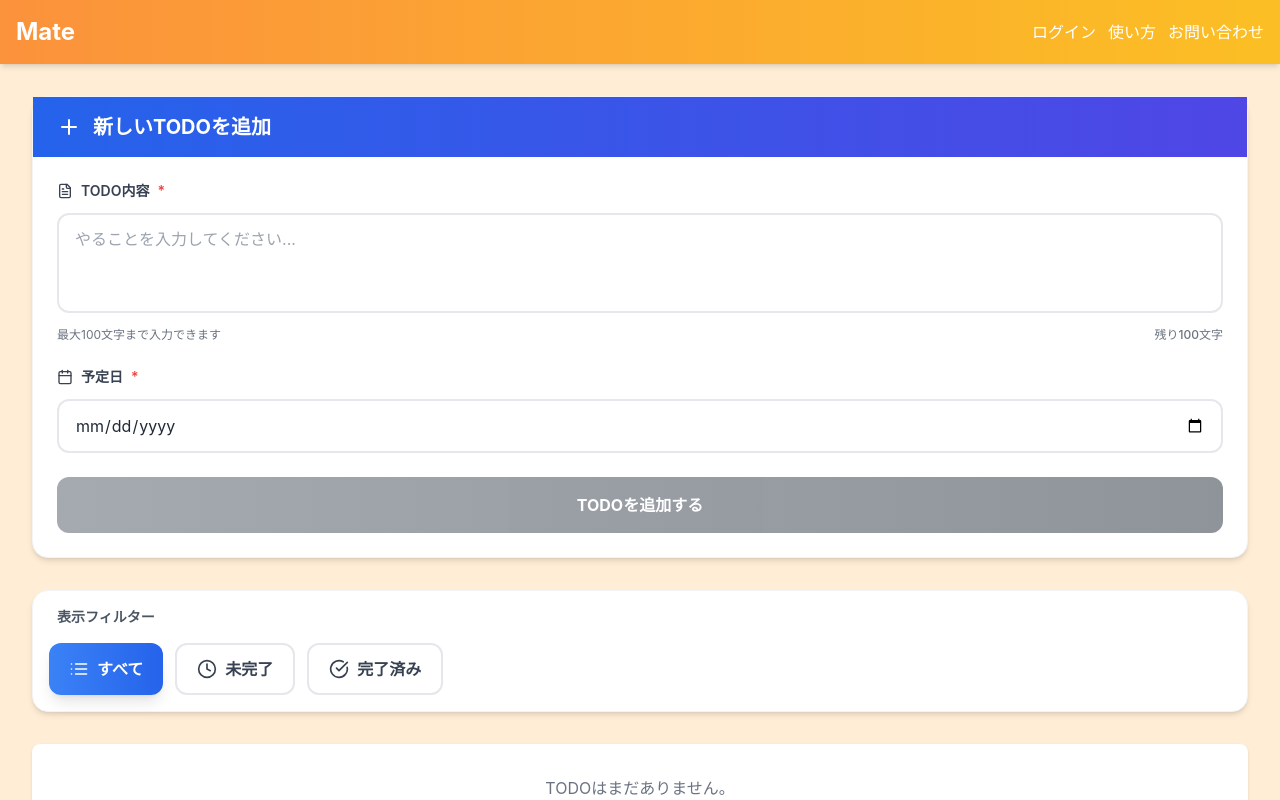
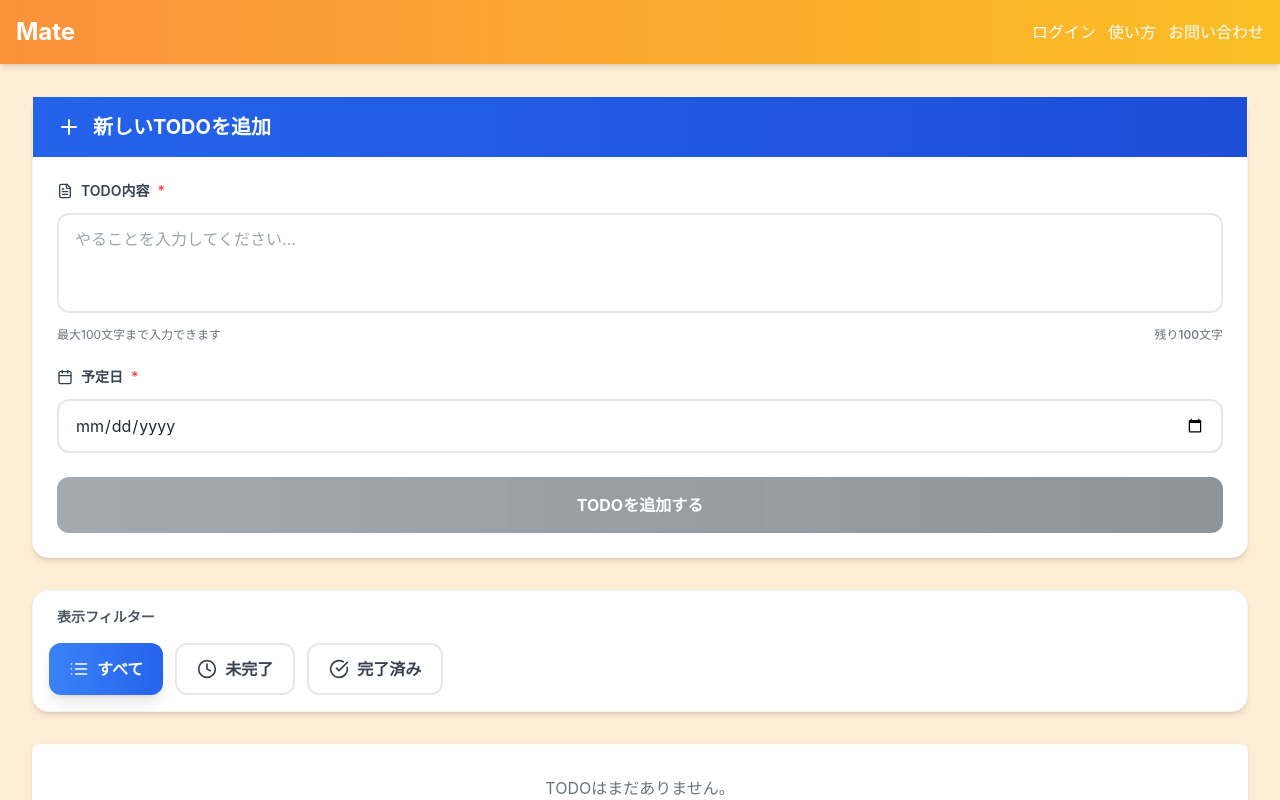
Before and after one commit to yuma33/Mate, a React (Create React App) app: page / in a window 1280 px wide. Shown: the top 800 px of the page. Built offline with nearby package versions, Linux system fonts and the light colour scheme.

Commit message:
UIの調整

```diff
--- a/src/components/Event.jsx
+++ b/src/components/Event.jsx
@@ -35,7 +35,7 @@ const Event = ({ onTodoAdd, editingTodo, onCancel }) => {
 
   return (
     <div className="bg-white rounded-2xl shadow-md border border-gray-100 mb-8">
-      <div className={`px-6 py-4 ${isEditing ? 'bg-gradient-to-r from-purple-500 to-indigo-500' : 'bg-gradient-to-r from-blue-600 to-indigo-600'} text-white flex justify-between items-center`}>
+      <div className={`px-6 py-4 ${isEditing ? 'bg-gradient-to-r from-purple-500 to-indigo-500' : 'bg-gradient-to-r from-blue-600 to-blue-700'} text-white flex justify-between items-center`}>
         <div className="flex items-center gap-3">
           {isEditing ? (
             <Edit className="w-6 h-6" />
--- a/src/components/FilterButtons.jsx
+++ b/src/components/FilterButtons.jsx
@@ -23,7 +23,7 @@ const FilterButtons = ({ activeFilter, onFilterChange }) => {
   ];
 
   const getButtonStyles = (filter, isActive) => {
-    const baseStyles = "flex items-center gap-2 px-5 py-3 rounded-xl font-semibold transition-all transform hover:scale-105 focus:ring-4 focus:ring-offset-2";
+    const baseStyles = "flex items-center gap-2 px-5 py-3 rounded-xl font-semibold  ";
 
     if (isActive) {
       switch (filter.color) {
@@ -32,7 +32,7 @@ const FilterButtons = ({ activeFilter, onFilterChange }) => {
         case 'amber':
           return `${baseStyles} bg-gradient-to-r from-amber-500 to-orange-500 text-white shadow-lg focus:ring-amber-300`;
         case 'green':
-          return `${baseStyles} bg-gradient-to-r from-green-500 to-emerald-500 text-white shadow-lg focus:ring-green-300`;
+          return `${baseStyles} bg-gradient-to-r from-green-400 to-emerald-500 text-white shadow-lg focus:ring-green-300`;
         default:
           return `${baseStyles} bg-gray-600 text-white shadow-lg`;
       }
```
